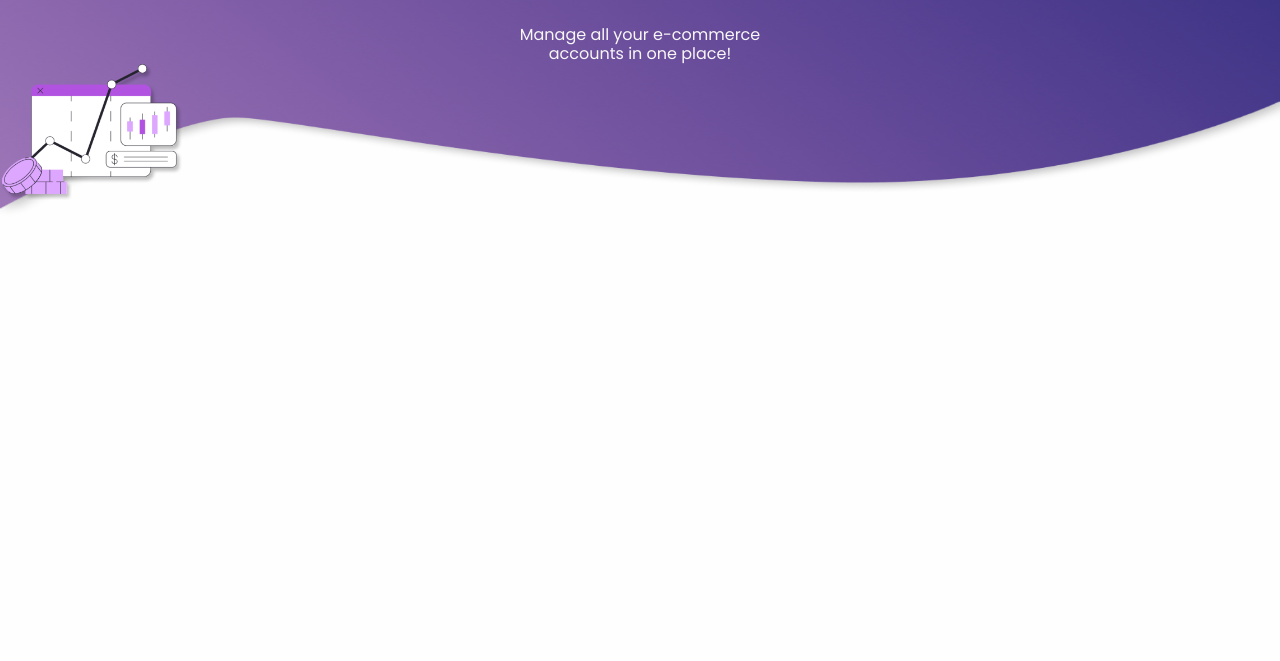
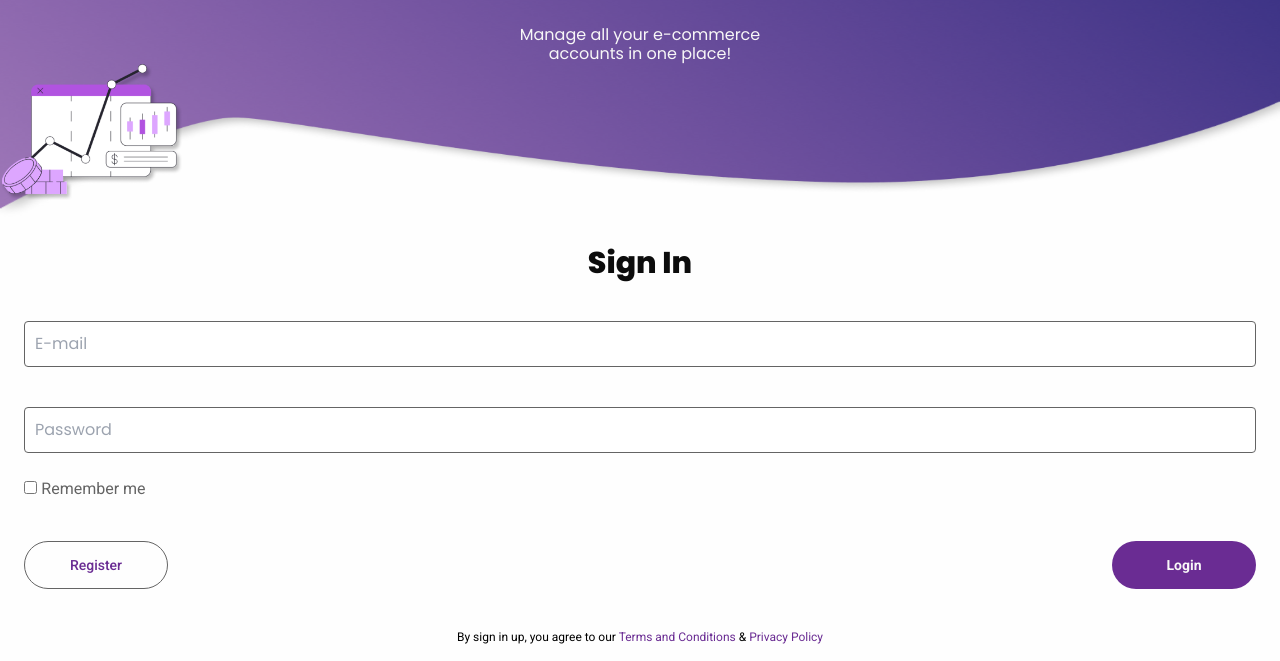
Before and after one commit to mzanan/yieldpro, a website: page index.html in a window 1280 px wide. Shown: the part 139-800 px from the top of the page. Drawn offline with Linux system fonts and the light colour scheme.

Commit message:
create form

```diff
--- a/assets/styles/index.css
+++ b/assets/styles/index.css
@@ -1,4 +1,5 @@
 @import url("https://fonts.googleapis.com/css2?family=Poppins:ital,wght@0,100;0,200;0,300;0,400;0,500;0,600;0,700;0,800;0,900;1,100;1,200;1,300;1,400;1,500;1,600;1,700;1,800;1,900&display=swap");
+@import url("https://fonts.googleapis.com/css2?family=Roboto:ital,wght@0,100;0,300;0,400;0,500;0,700;0,900;1,100;1,300;1,400;1,500;1,700;1,900&display=swap");
 
 @tailwind base;
 @tailwind components;
@@ -7,7 +8,7 @@
 @layer base {
   html {
     font-family: "Poppins", sans-serif;
-    @apply text-base text-white;
+    @apply text-base;
   }
   body {
     margin: 0;
@@ -23,10 +24,18 @@
   }
 
   .title {
-    @apply font-extrabold text-[22px] leading-[26px];
+    @apply font-extrabold text-[22px] leading-[26px] text-white;
   }
 
   .subtitle {
-    @apply font-normal text-[16px] leading-[19px];
+    @apply font-normal text-[16px] leading-[19px] text-white;
+  }
+
+  .form-title {
+    @apply text-black font-extrabold text-[30px] leading-[36px] text-center;
+  }
+
+  .form-button {
+    @apply w-[144px] h-[48px] rounded-full font-[roboto] text-sm;
   }
 }
--- a/index.html
+++ b/index.html
@@ -6,7 +6,7 @@
     <link href="./dist/styles/index.css" rel="stylesheet" />
   </head>
   <body>
-    <div class="relative">
+    <div class="relative h-[360px]">
       <img
         src="./assets/images/header-background.png"
         alt="Background shaped image"
@@ -34,9 +34,53 @@
       />
     </div>
 
-    <main>
-      <section>
-        <div></div>
+    <main class="px-4 pt-6">
+      <section class="px-2 flex flex-col gap-10">
+        <p class="form-title">Sign In</p>
+
+        <div class="flex flex-col gap-10">
+          <input
+            type="email"
+            name="email"
+            placeholder="E-mail"
+            class="p-2.5 rounded border-[1px] border-gray"
+          />
+
+          <div id="test" class="flex flex-col gap-6 flex-grow">
+            <input
+              type="password"
+              name="password"
+              placeholder="Password"
+              class="p-2.5 rounded border-[1px] border-gray"
+            />
+            <div>
+              <input type="checkbox" id="checkbox" name="checkbox" />
+              <label
+                for="checkbox"
+                class="text-gray font-[roboto] font-normal text-base"
+                >Remember me</label
+              >
+            </div>
+          </div>
+        </div>
+
+        <div class="flex flex-row justify-between">
+          <button
+            class="form-button font-medium text-primary border-[1px] border-gray"
+          >
+            Register
+          </button>
+          <button class="form-button font-bold bg-primary text-white">
+            Login
+          </button>
+        </div>
+
+        <p class="text-center font-[roboto] text-xs font-normal">
+          <span> By sign in up, you agree to our </span>
+          <span class="text-primary"> Terms and Conditions </span>
+          <span> & </span>
+          <span class="text-primary">Privacy Policy </span>
+        </p>
       </section>
     </main>
   </body>
--- a/tailwind.config.js
+++ b/tailwind.config.js
@@ -5,9 +5,10 @@ module.exports = {
     extend: {
       colors: {
         surface: "#FEFEFE",
-        primary: "#0E2549",
-        secondary: "#66CCCC",
+        primary: "#6A2C93",
         white: "#F8F7F7",
+        gray: "#646464",
+        black: "#0C0C0C",
       },
       backgroundImage: {
         "header-background": "url('/assets/images/header-background.png')",
```
Also changed, not shown: dist/styles/index.css.
